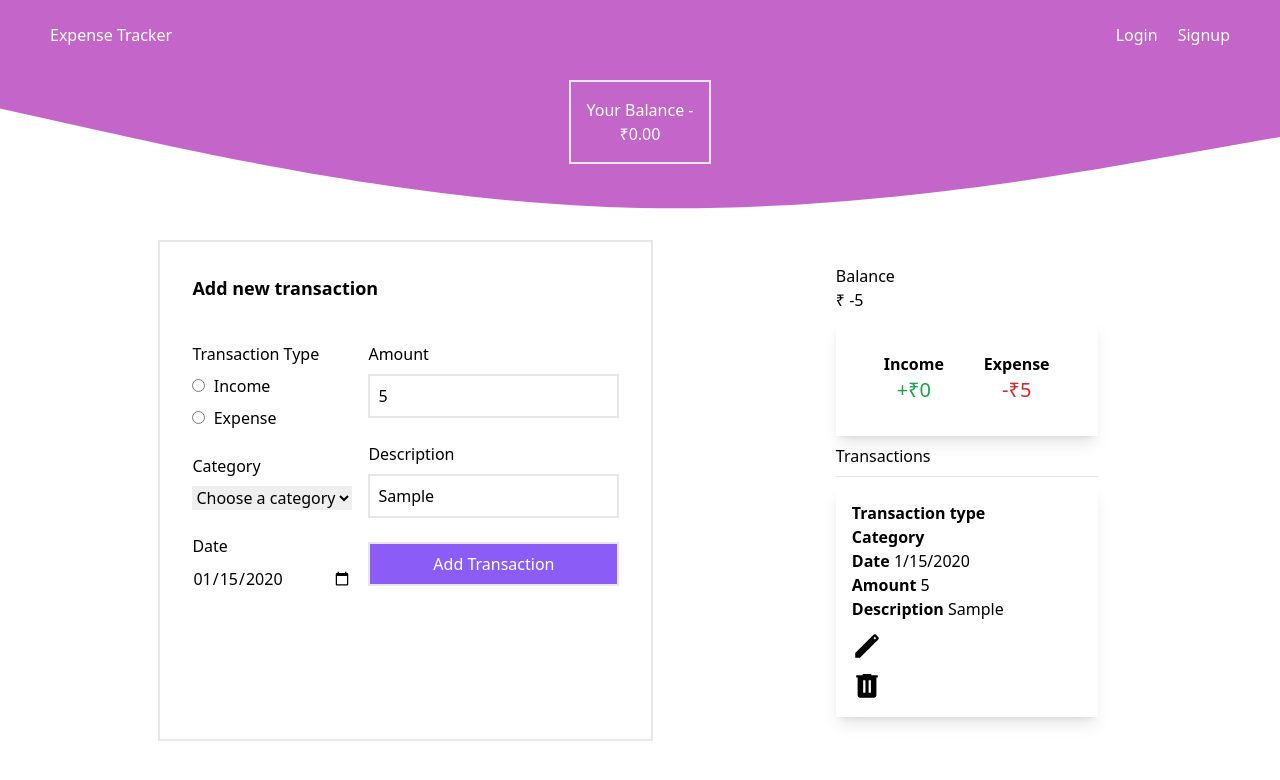
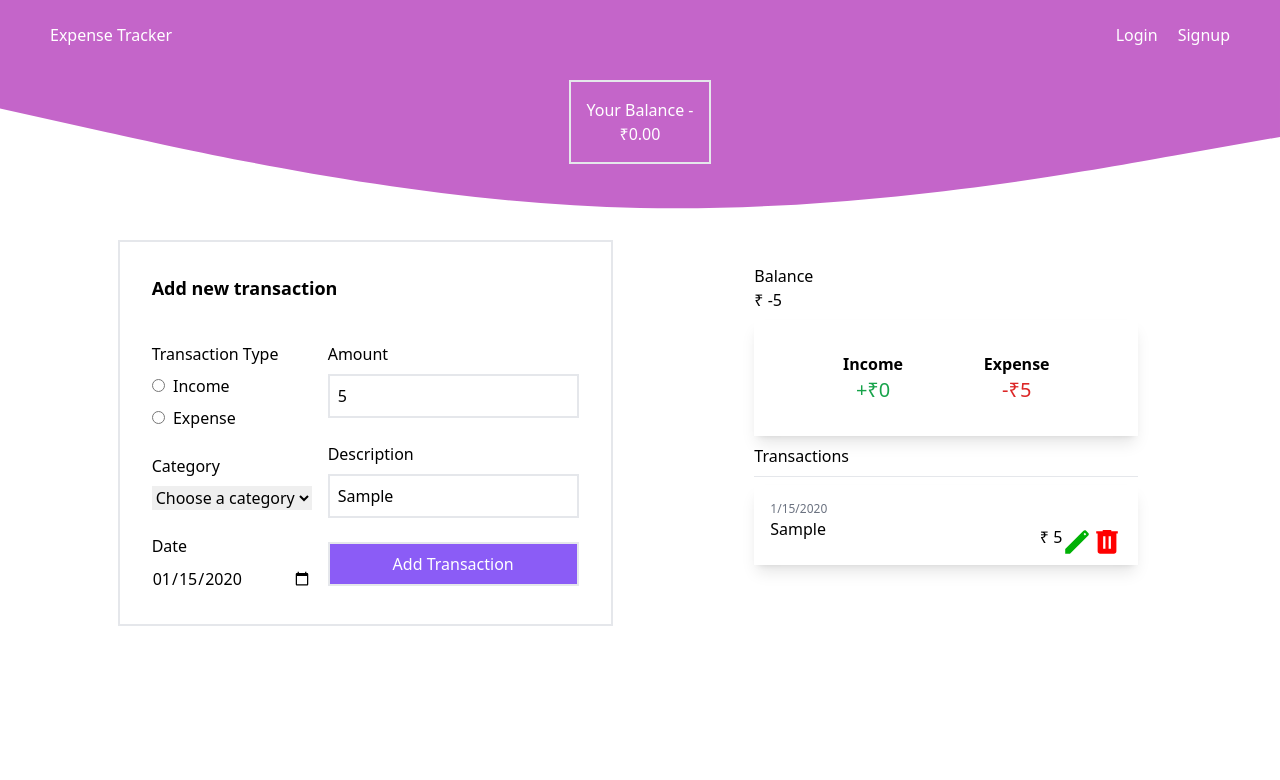
Before and after one commit to ani1609/Spendwise, a React (Create React App) app in the folder client/: page / in a window 1280 px wide. Both pictures are taken after typing "2020-01-15", "5", "Sample" into the empty fields and a click on the button "Add Transaction". Shown: the top 780 px of the page. Built offline with nearby package versions, Linux system fonts and the light colour scheme; no server answers.

Commit message:
trying to fix the ui s3 part3

```diff
--- a/client/src/components/ExpenseTracker.js
+++ b/client/src/components/ExpenseTracker.js
@@ -1,13 +1,12 @@
 import { useEffect, useState } from "react";
 import axios from "axios";
 import "../styles/ExpenseTracker.css";
-import {ReactComponent as Edit} from '../icons/edit.svg';
-import {ReactComponent as Delete} from '../icons/delete.svg';
+import { ReactComponent as Edit } from '../icons/edit.svg';
+import { ReactComponent as Delete } from '../icons/delete.svg';
 import DoughnutChart from "./DoughnutChart";
 
 
-function ExpenseTracker()
-{
+function ExpenseTracker() {
     const userToken = JSON.parse(localStorage.getItem('expenseTrackerUserToken'));
     const [transactions, setTransactions] = useState([]);
     const [formData, setFormData] = useState({
@@ -258,14 +257,16 @@ function ExpenseTracker()
                 {transactions.length > 0 ? (
                     transactions.map((transaction, index) =>
                     (
-                        <ul key={index} className="shadow-lg p-4">
-                            <li><strong>Transaction type </strong>{transaction.transactionType}</li>
-                            <li><strong>Category </strong>{transaction.category}</li>
-                            <li><strong>Date </strong>{new Date(transaction.date).toLocaleDateString()}</li>
-                            <li><strong>Amount </strong>{transaction.amount}</li>
-                            <li><strong>Description </strong>{transaction.description}</li>
-                            <li><Edit className="edit_icon" onClick={() => handleEdit(transaction.transactionId, index)} /></li>
-                            <li><Delete className="delete_icon" onClick={() => handleDelete(transaction.transactionId, index)} /></li>
+                        <ul key={index} className="shadow-lg p-4 w-96 h-20 overflow-hidden">
+                            <li className="text-xs text-gray-500">{new Date(transaction.date).toLocaleDateString()}</li>
+                            <div className="flex justify-between items-start">
+                                <li>{transaction.description}</li>
+                                <div className="flex items-center">
+                                    <li>&#x20B9; {transaction.amount}</li>
+                                    <li><Edit className="edit_icon" onClick={() => handleEdit(transaction.transactionId, index)} /></li>
+                                    <li><Delete className="delete_icon" onClick={() => handleDelete(transaction.transactionId, index)} /></li>
+                                </div>
+                            </div>
                         </ul>
                     ))
                 ) : (
--- a/client/src/styles/ExpenseTracker.css
+++ b/client/src/styles/ExpenseTracker.css
@@ -7,9 +7,9 @@
 }
 
 .edit_icon{
-    color: #00ff00;
+    fill: #00b106;
 }
 
 .delete_icon{
-    color: #ff0000;
+    fill: #ff0000;
 }
```
